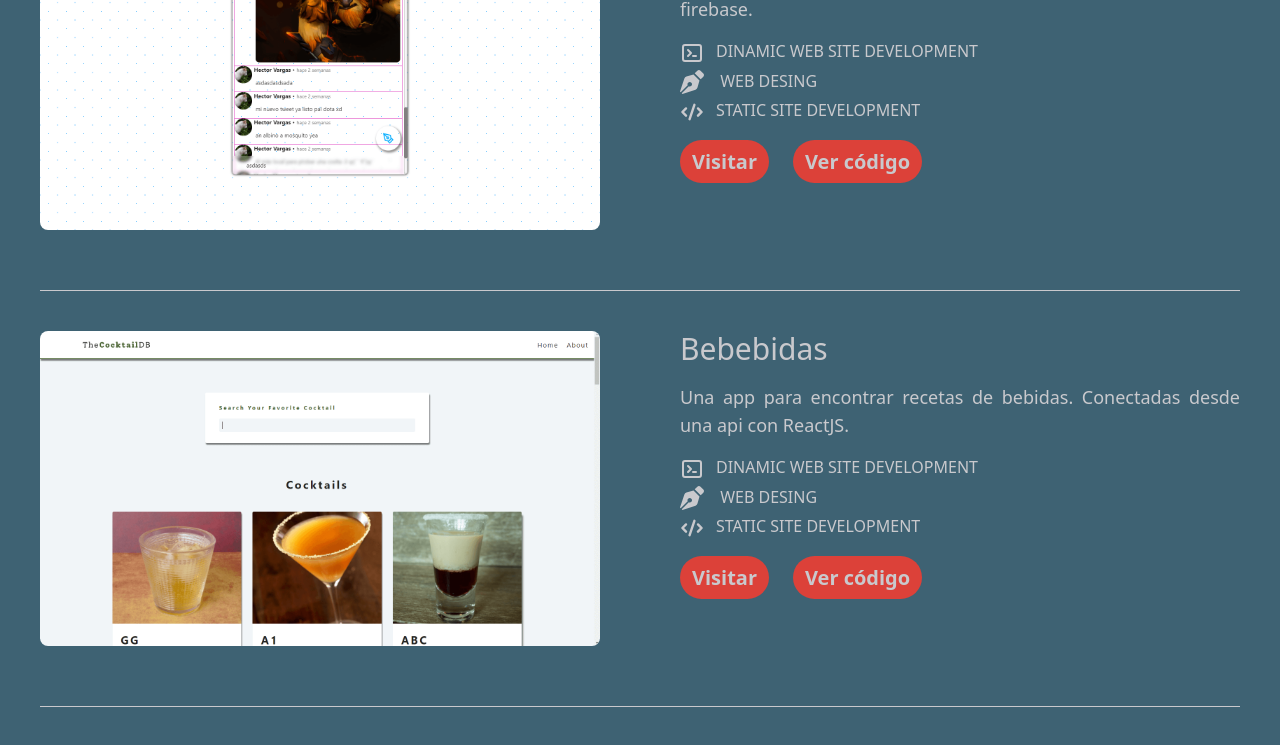
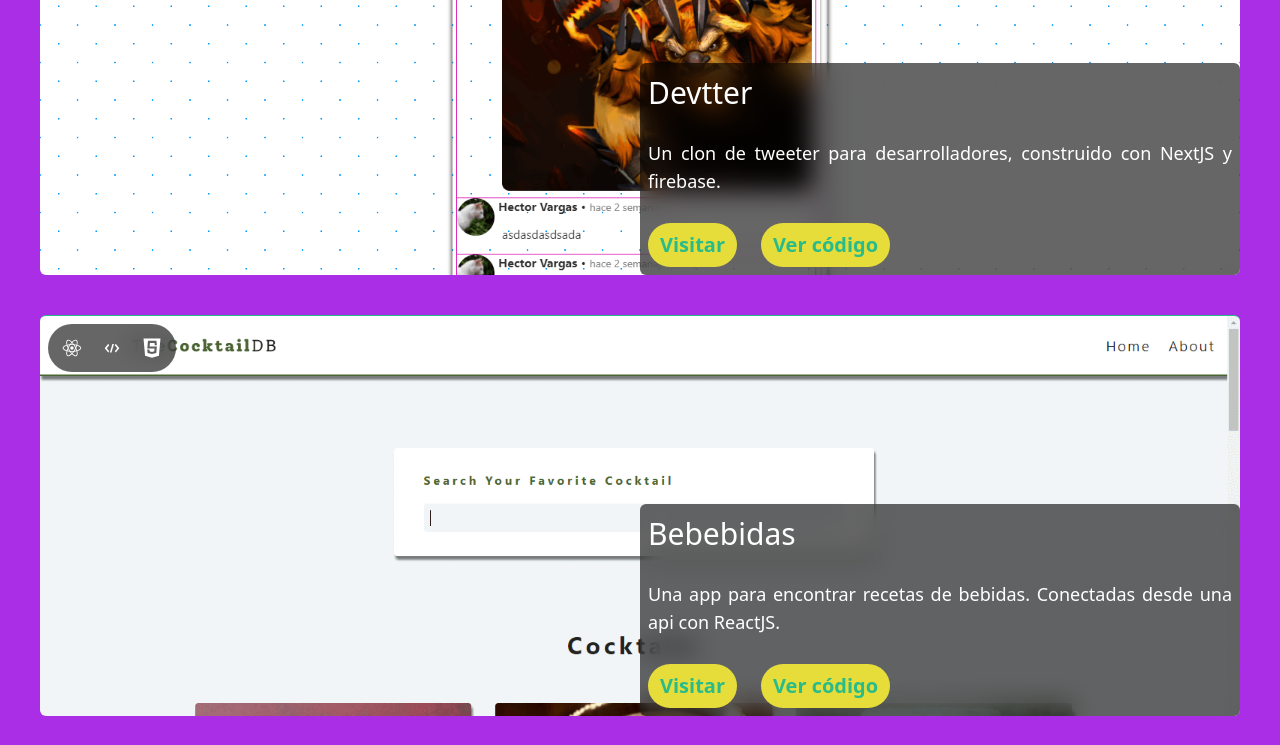
Before and after one commit to hecthorl/portfolio-prev, a Next.js app: page / in a window 1280 px wide. Shown: the part 1140-1885 px from the top of the page. Built offline with nearby package versions, Linux system fonts and the light colour scheme.

Commit message:
nuevas cards

```diff
--- a/components/Projects/ProjectCard.jsx
+++ b/components/Projects/ProjectCard.jsx
@@ -1,15 +1,35 @@
-import { HiCode, HiOutlineTerminal } from 'react-icons/hi';
-import { FaPenNib } from 'react-icons/fa';
+import { DiReact, DiCode, DiJavascript } from 'react-icons/di';
 const ProjectCard = ({ title, desc, webSite, codeSource, img }) => {
    return (
-      <figure className="project-card">
-         <img className="rounded-lg" src={img} alt="devter" />
-         <div className="text-tercero">
-            <h3 className="text-3xl my-4 sm:mt-0">{title}</h3>
-            <blockquote>
-               <p className="text-justify text-lg mb-4">{desc}</p>
-            </blockquote>
-            <ul className="space-y-1 mb-6">
+      <figure className={`project-card ${img}`}>
+         <div className="md:bg-black md:bg-opacity-50 w-full rounded-md h-[400px] flex justify-end items-end md:hover:bg-transparent md:hover:bg-opacity-0 md:transition-[bg] md:duration-300">
+            <div className="text-2xl flex p-3 rounded-full backdrop-filter backdrop-blur-md space-x-4 absolute top-2 left-2 bg-black bg-opacity-60 text-white">
+               <DiReact />
+               <DiCode />
+               <DiJavascript />
+            </div>
+            <div className="text-white backdrop-filter backdrop-blur-md p-2 rounded-md bg-black bg-opacity-60 h-[fit-content] max-w-[50%] space-y-7">
+               <h3 className="text-3xl my-0 sm:mt-1">{title}</h3>
+               <blockquote>
+                  <p className="text-justify text-lg">{desc}</p>
+               </blockquote>
+               <div className="space-x-6">
+                  <a className="btn-card" href={webSite} target="_blank">
+                     Visitar
+                  </a>
+                  <a className="btn-card" href={codeSource} target="_blank">
+                     Ver código
+                  </a>
+               </div>
+            </div>
+         </div>
+      </figure>
+   );
+};
+
+export default ProjectCard;
+/**
+ *             <ul className="space-y-1 mb-6">
                <li>
                   <HiOutlineTerminal className="inline mr-3 text-2xl" />
                   DINAMIC WEB SITE DEVELOPMENT
@@ -22,17 +42,4 @@ const ProjectCard = ({ title, desc, webSite, codeSource, img }) => {
                   STATIC SITE DEVELOPMENT
                </li>
             </ul>
-            <div className="space-x-6">
-               <a className="btn-card" href={webSite} target="_blank">
-                  Visitar
-               </a>
-               <a className="btn-card" href={codeSource} target="_blank">
-                  Ver código
-               </a>
-            </div>
-         </div>
-      </figure>
-   );
-};
-
-export default ProjectCard;
+ */
--- a/components/Projects/Projects.jsx
+++ b/components/Projects/Projects.jsx
@@ -15,21 +15,21 @@ const Projects = () => {
                desc="Un clon de tweeter para desarrolladores, construido con NextJS y firebase."
                codeSource="https://github.com/hecthorl/devtter"
                webSite="https://devtter-ten.vercel.app/home"
-               img="/devter.png"
+               img="bg-devtter"
             />
             <ProjectCard
                title="Bebebidas"
                desc="Una app para encontrar recetas de bebidas. Conectadas desde una api con ReactJS."
                codeSource="https://github.com/hecthorl/bebebidas"
                webSite="https://bebebidas.vercel.app/"
-               img="/bebebidas.png"
+               img="bg-bebebidas"
             />
             <ProjectCard
                title="Journal App"
                desc="Una daily-app, como diario digital, construido con React y firebase"
                codeSource="https://github.com/hecthorl/react-journal-app"
                webSite="https://react-journal-app-kappa.vercel.app/"
-               img="/journal-app-2.png"
+               img="bg-journal"
             />
          </div>
       </section>
--- a/styles/globals.css
+++ b/styles/globals.css
@@ -42,7 +42,7 @@
    }
 
    .hero-section {
-      @apply md:my-24 px-8 text-justify text-tercero md:max-w-[1200px] md:w-full md:grid md:grid-cols-2 md:place-items-end md:mx-auto;
+      @apply md:my-24 px-5 text-justify text-tercero md:max-w-[1200px] md:w-full md:grid md:grid-cols-2 md:place-items-end md:mx-auto;
    }
    .hero-title {
       @apply md:text-7xl text-4xl my-8 font-semibold font-alegreya;
@@ -51,25 +51,25 @@
       @apply md:text-4xl text-2xl font-alegreya;
    }
    .hero-btn {
-      @apply focus:outline-none md:animate-bounce md:ease-linear my-9 bg-quinto p-3 rounded-full text-tercero font-semibold text-xl;
+      @apply focus:outline-none animate-bounce my-9 bg-quinto p-3 rounded-full text-tercero font-semibold text-xl;
    }
    .img-hero {
       @apply rounded-tl-2xl rounded-br-2xl h-[425px] my-5 mx-auto shadow-img;
    }
 
    .projects-section {
-      @apply px-8 pb-6 space-y-12 pt-24;
+      @apply px-4 pb-6 space-y-12 pt-24;
    }
    .title-sp {
       @apply md:mx-auto md:max-w-[1200px] text-3xl md:text-5xl my-10;
    }
 
    .btn-card {
-      @apply rounded-full bg-quinto px-3 py-2 w-auto font-semibold text-xl text-tercero;
+      @apply rounded-full bg-quinto px-3 py-2 w-auto font-semibold text-xl text-tercero inline-block;
    }
 
    .project-card {
-      @apply pt-10 md:grid md:grid-cols-2 md:gap-20 sm:pb-5 max-w-[1200px] sm:mx-auto;
+      @apply max-w-[1200px] sm:mx-auto bg-left-top bg-cover rounded-md min-h-[400px] relative;
    }
 
    .contact-section {
--- a/tailwind.config.js
+++ b/tailwind.config.js
@@ -5,11 +5,11 @@ module.exports = {
    theme: {
       extend: {
          colors: {
-            primero: '#213250',
-            segundo: '#3E6273',
-            tercero: '#C9C9CD',
-            cuarto: '#F9F7F3',
-            quinto: '#DC4139',
+            primero: '#23049d',
+            segundo: '#aa2ee6 ',
+            tercero: '#29bb89',
+            cuarto: '#ff79cd',
+            quinto: '#e6dd3b',
             // img: '#5b8ca2',
             scroll: '#a7a7a7',
          },
@@ -22,6 +22,13 @@ module.exports = {
          fontFamily: {
             alegreya: '"Alegreya Sans"',
          },
+         backgroundImage: theme => ({
+            bebebidas: "url('../public/bebebidas.png')",
+            journal: "url('../public/journal-app-2.png')",
+            devtter: "url('../public/devter.png')",
+            overlay:
+               'linear-gradient(to bottom, rgb(255 255 255 / 20%) 0%, #212120 60%, #212120 100%)',
+         }),
       },
    },
    variants: {
```
